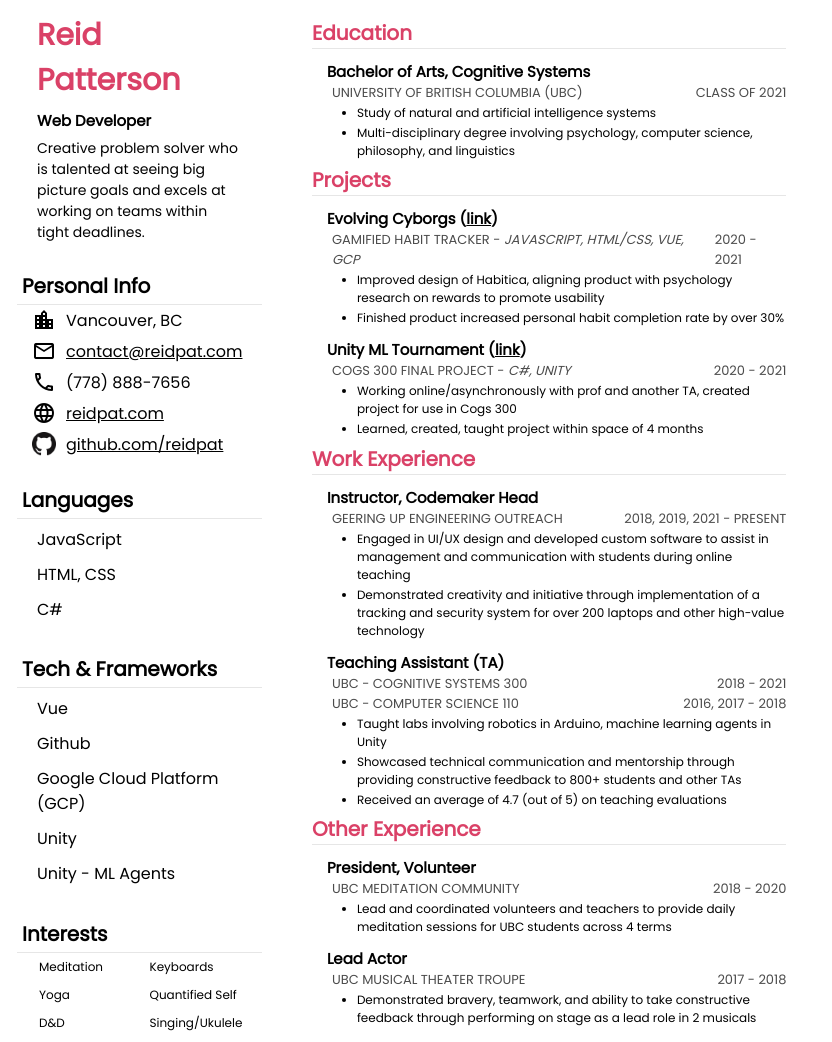
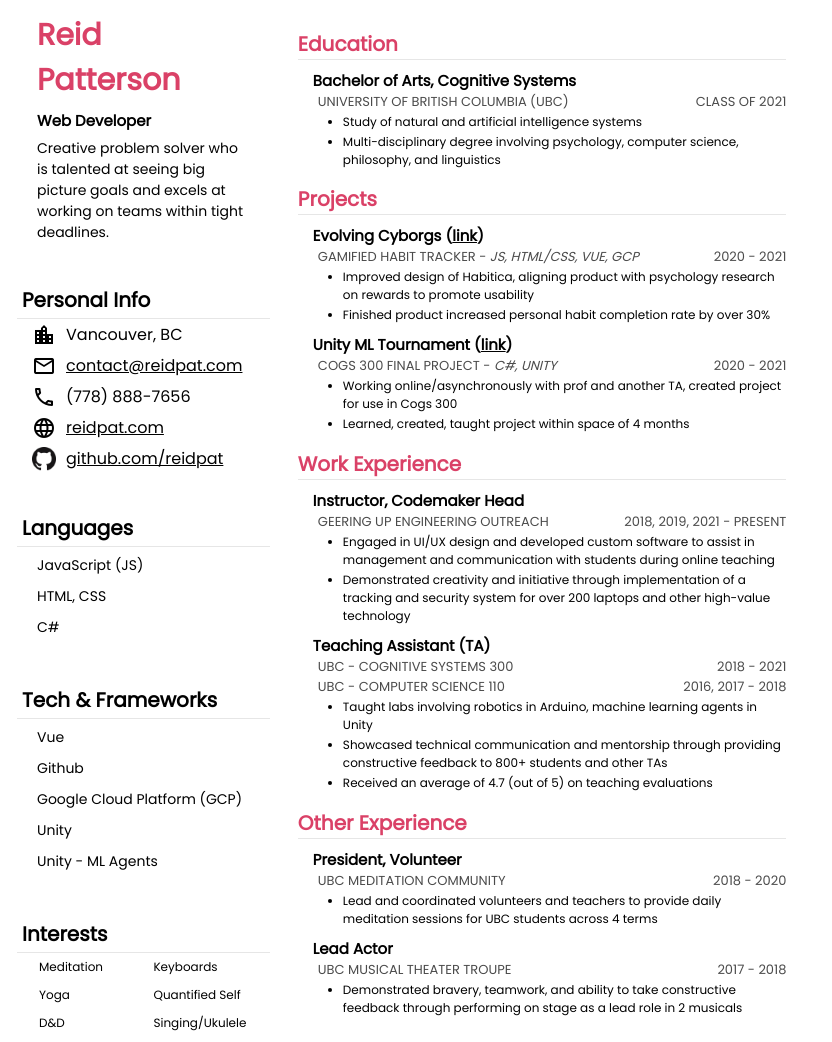
Before and after one commit to recurn/resume, a plain HTML site: page index.html in a window 1280 px wide. Shown: the whole page, without its empty margins (0-832 px from the left). Drawn offline with Linux system fonts and the light colour scheme.

Commit message:
Small typo and margin changes - even margins

```diff
--- a/index.html
+++ b/index.html
@@ -69,7 +69,7 @@
           <h2>Languages</h2>
           <ul>
             <li>
-              <p>JavaScript</p>
+              <p>JavaScript (JS)</p>
               <!-- <progress class="experience" value="90" max="100">
                 Excellent
               </progress>
@@ -188,7 +188,7 @@
                 >)
               </h3>
               <div class="flex-horz">
-                <p> Gamified Habit Tracker - <i>JavaScript, HTML/CSS, Vue, GCP</i></p>
+                <p> Gamified Habit Tracker - <i>JS, HTML/CSS, Vue, GCP</i></p>
                 <p>2020 - 2021</p>
               </div>
               <ul>
--- a/styles.css
+++ b/styles.css
@@ -21,9 +21,12 @@ body {
   font-family: "Poppins";
   height: 10.8in;
   width: 8.4in;
-  padding: 5px
   /* border-right: 1px solid black;
   border-bottom: 1px solid black;*/
+}
+
+body{
+  padding: 10px;
 }
 
 
@@ -51,7 +54,7 @@ h2 {
 h3 {
   /* color: black; */
   font-size: 15px;
-  margin-top: 10px;
+  margin-top: 8px;
 }
 #name > * {
   margin: 0 15px;
@@ -92,7 +95,7 @@ a {
   color: black;
 }
 #sidebar li {
-  font-size: 16px;
+  font-size: 14px;
   padding: 5px 0;
 }
 #contact img {
@@ -131,7 +134,7 @@ a {
   padding: 0px 10px;
   margin-top: 5px;
   margin-left: 0;
-  padding-left: 15px;
+  /* padding-left: 10px; */
   /* border: 4px solid #225f7e;
   border-left: none; */
 }
@@ -147,12 +150,9 @@ a {
   flex: 1.7;
   /* background-color: #225f7e; */
   color: black;
-  margin-right: 18px;
+  margin-right: 1px;
   justify-content: space-between;
   /* border-right: 2px solid rgb(230, 230, 230); */
-}
-#content {
-  margin-right: 10px;
 }
 #projects {
   display: flex;
```
